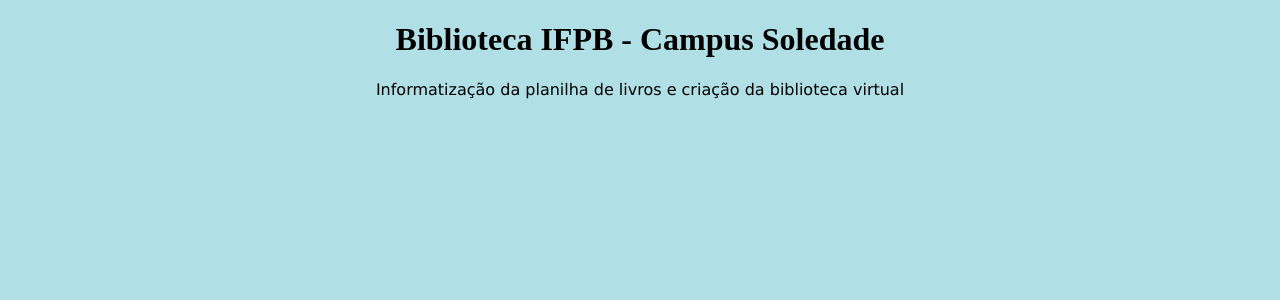
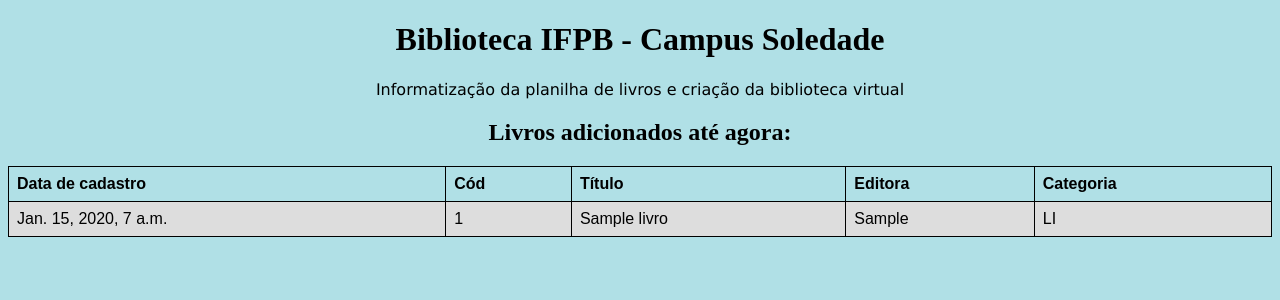
Before and after one commit to es99/biblioteca_ifpb, a Django app: page / in a window 1280 px wide. Shown: the top 300 px of the page. Run offline with Django 3.2, Linux system fonts and the light colour scheme; tables that the repository leaves empty hold one stand-in row (values such as "Sample post").

Commit message:
modificado o template para exibir informações do banco de dados

```diff
--- a/biblioteca/models.py
+++ b/biblioteca/models.py
@@ -72,7 +72,7 @@ class Livros(models.Model):
 		self.save()
 
 	def __str__(self):
-		return '%s - %s' % (self.codigo, self.titulo)
+		return '%s - %s - %s' % (self.data_criacao, self.codigo, self.titulo)
 
 	def __unicode__(self):
-		return '%s - %s' % (self.codigo, self.titulo)
+		return '%s - %s - %s' % (self.data_criacao, self.codigo, self.titulo)
--- a/biblioteca/templates/biblioteca/inicio.html
+++ b/biblioteca/templates/biblioteca/inicio.html
@@ -3,10 +3,46 @@
 <head>
 	<title>Biblioteca IFPB - Soledade</title>
 	<meta charset="utf-8">
+	<style>
+		table {
+			font-family: arial, sans-serif;
+			border-collapse: collapse;
+			width: 100%;
+		}
+		th, td {
+			border: 1px solid black;
+			text-align: left;
+			padding: 8px;
+		}
+		tr:nth-child(even){
+			background-color: #dddddd;
+		}
+	</style>
 </head>
 <body style="background-color: powderblue;">
 	<h1 style="text-align: center;">Biblioteca IFPB - Campus Soledade</h1>
 	<p style="text-align: center; font-family: verdana">Informatização da planilha de livros e criação da biblioteca virtual</p>
+	<h2 style="text-align: center">Livros adicionados até agora:</h2>
+
+	<table>
+		{% for livro in livrosCadastrados %}
+		<tr>
+			<th>Data de cadastro</th>
+			<th>Cód</th>
+			<th>Título</th>
+			<th>Editora</th>
+			<th>Categoria</th>
+		</tr>
+		<tr>
+			<td>{{ livro.data_criacao }}</td>
+			<td>{{ livro.codigo }}</td>
+			<td>{{ livro.titulo }}</td>
+			<td>{{ livro.editora }}</td>
+			<td>{{ livro.categoria }}</td>
+		</tr>
+		{% endfor %}
+	</table>
+
 
 </body>
 </html>
--- a/biblioteca/views.py
+++ b/biblioteca/views.py
@@ -1,5 +1,8 @@
 from django.shortcuts import render
+from .models import Livros
+from django.utils import timezone
 
 # Create your views here.
 def tela_inicial(request):
-	return render(request, 'biblioteca/inicio.html', {})
+	codigos = Livros.objects.order_by('codigo')
+	return render(request, 'biblioteca/inicio.html', {'livrosCadastrados': codigos})
```
